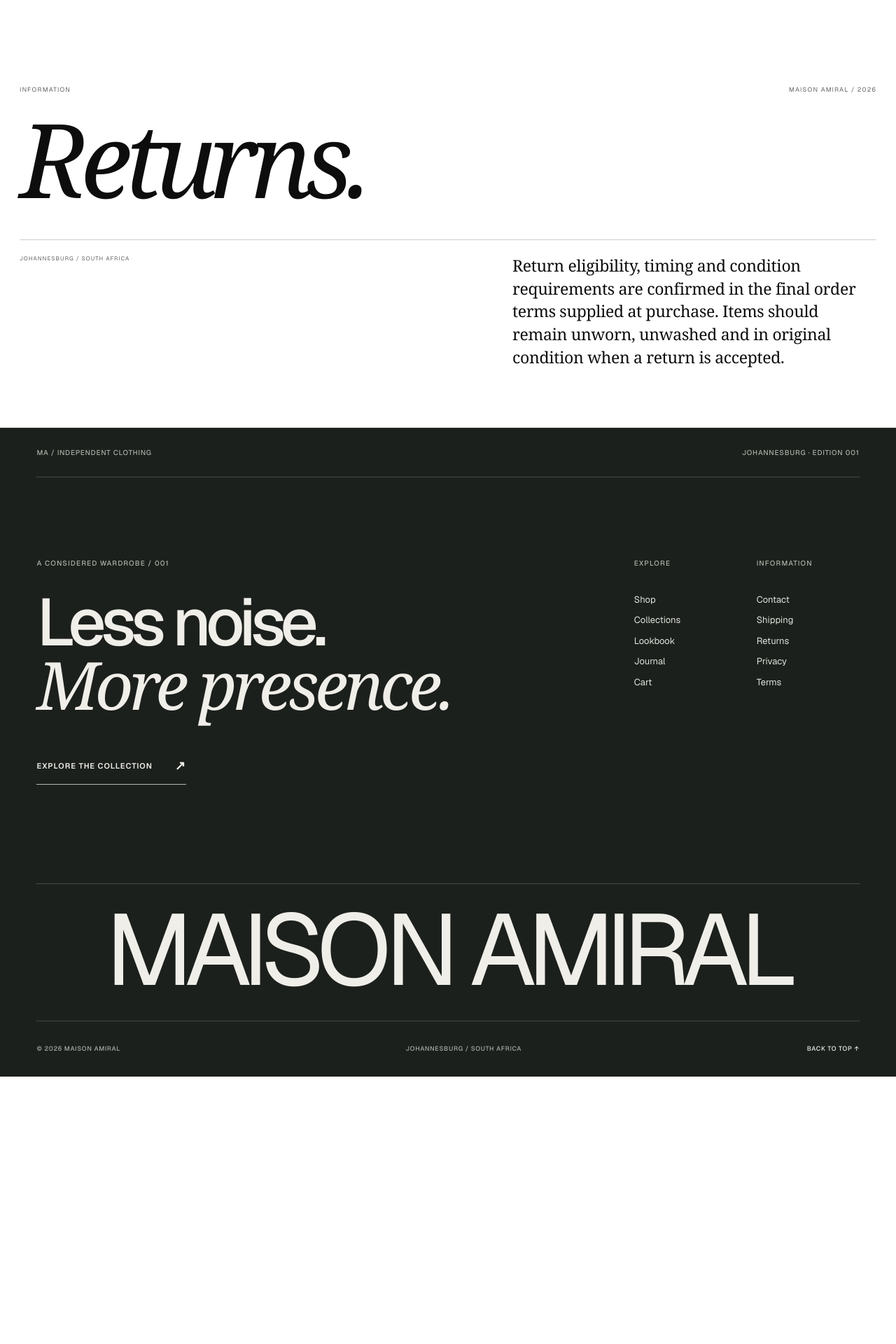
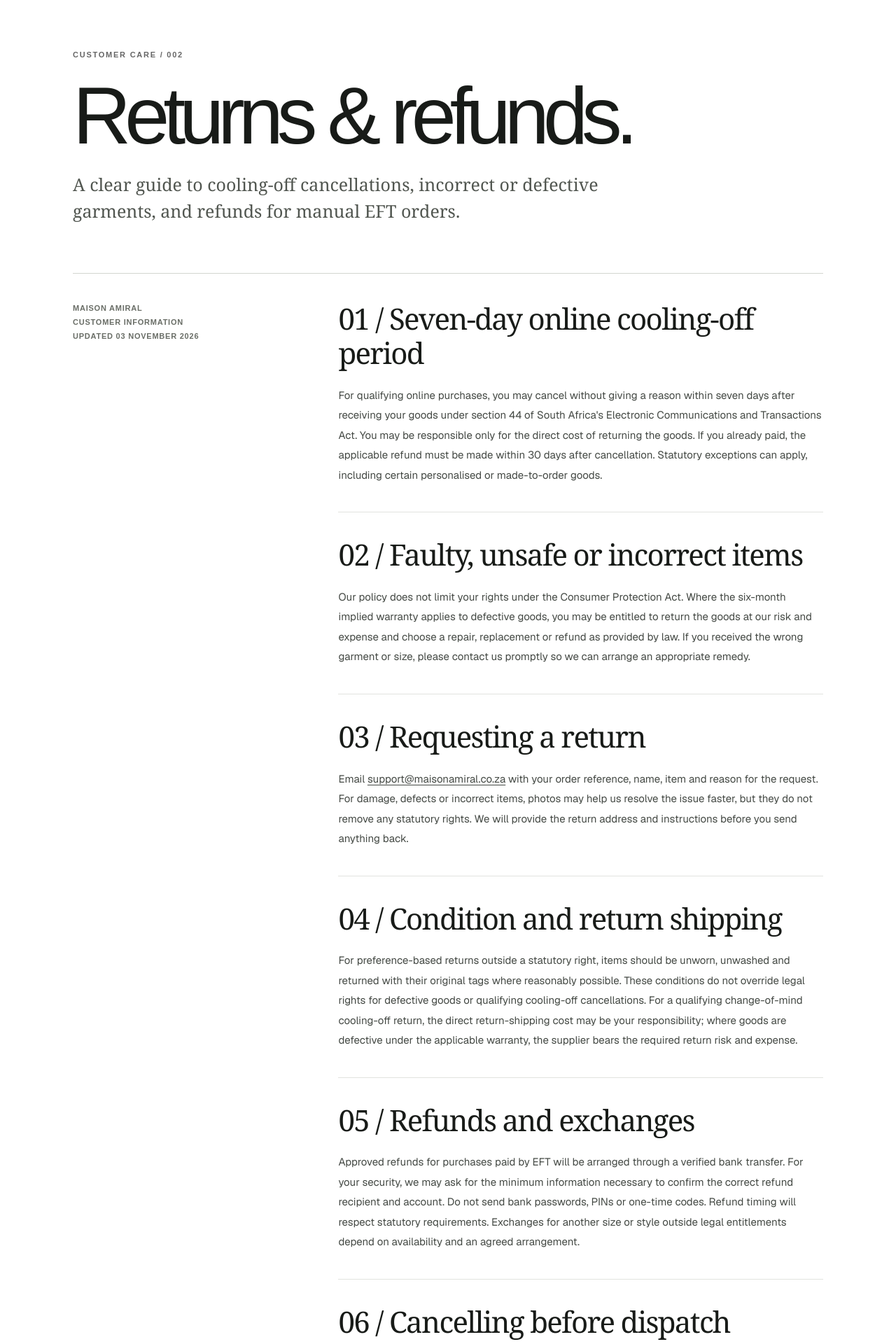
Before and after one commit to Tee-star-black/maisonamiral, a Next.js app: page /returns in a window 1280 px wide. Shown: the part 120-2040 px from the top of the page at 70% size. Before the commit the page ends 1658 px from the top, so only its background shows below. Built offline with nearby package versions, Linux system fonts and the light colour scheme.

Commit message:
feat: write South African privacy and returns policies

```diff
--- a/src/app/returns/page.tsx
+++ b/src/app/returns/page.tsx
@@ -1,8 +1,12 @@
 import type { Metadata } from "next";
-import { EditorialPage } from "@/components/editorial-page";
-
-export const metadata: Metadata = { title: "Returns", description: "Maison Amiral returns information." };
-
-export default function ReturnsPage() {
-  return <EditorialPage eyebrow="Information" title="Returns." intro="Return eligibility, timing and condition requirements are confirmed in the final order terms supplied at purchase. Items should remain unworn, unwashed and in original condition when a return is accepted." />;
-}
+import { PolicyPage } from "@/components/policy-page";
+export const metadata:Metadata={title:"Returns & Refunds",description:"Maison Amiral returns, refunds, cancellations and consumer rights in South Africa."};
+export default function ReturnsPage(){return <PolicyPage eyebrow="CUSTOMER CARE / 002" title="Returns & refunds." intro="A clear guide to cooling-off cancellations, incorrect or defective garments, and refunds for manual EFT orders.">
+<section><h2>01 / Seven-day online cooling-off period</h2><p>For qualifying online purchases, you may cancel without giving a reason within seven days after receiving your goods under section 44 of South Africa&apos;s Electronic Communications and Transactions Act. You may be responsible only for the direct cost of returning the goods. If you already paid, the applicable refund must be made within 30 days after cancellation. Statutory exceptions can apply, including certain personalised or made-to-order goods.</p></section>
+<section><h2>02 / Faulty, unsafe or incorrect items</h2><p>Our policy does not limit your rights under the Consumer Protection Act. Where the six-month implied warranty applies to defective goods, you may be entitled to return the goods at our risk and expense and choose a repair, replacement or refund as provided by law. If you received the wrong garment or size, please contact us promptly so we can arrange an appropriate remedy.</p></section>
+<section><h2>03 / Requesting a return</h2><p>Email <a href="mailto:support@maisonamiral.co.za">support@maisonamiral.co.za</a> with your order reference, name, item and reason for the request. For damage, defects or incorrect items, photos may help us resolve the issue faster, but they do not remove any statutory rights. We will provide the return address and instructions before you send anything back.</p></section>
+<section><h2>04 / Condition and return shipping</h2><p>For preference-based returns outside a statutory right, items should be unworn, unwashed and returned with their original tags where reasonably possible. These conditions do not override legal rights for defective goods or qualifying cooling-off cancellations. For a qualifying change-of-mind cooling-off return, the direct return-shipping cost may be your responsibility; where goods are defective under the applicable warranty, the supplier bears the required return risk and expense.</p></section>
+<section><h2>05 / Refunds and exchanges</h2><p>Approved refunds for purchases paid by EFT will be arranged through a verified bank transfer. For your security, we may ask for the minimum information necessary to confirm the correct refund recipient and account. Do not send bank passwords, PINs or one-time codes. Refund timing will respect statutory requirements. Exchanges for another size or style outside legal entitlements depend on availability and an agreed arrangement.</p></section>
+<section><h2>06 / Cancelling before dispatch</h2><p>If you need to cancel an order that has not been dispatched, contact us as soon as possible with your order reference. Orders that have not yet been paid by EFT will not be treated as paid. If payment has already been made, we will confirm receipt and any applicable cancellation and refund rights before processing.</p></section>
+<section><h2>07 / Delivery problems</h2><p>If your delivery is missing, damaged or delayed, email our support team with your order reference. Your rights concerning delivery, incorrect supply and non-performance remain available under applicable South African law.</p></section>
+</PolicyPage>}
```
